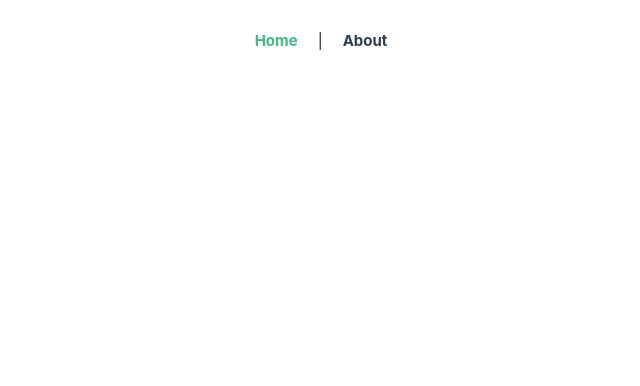
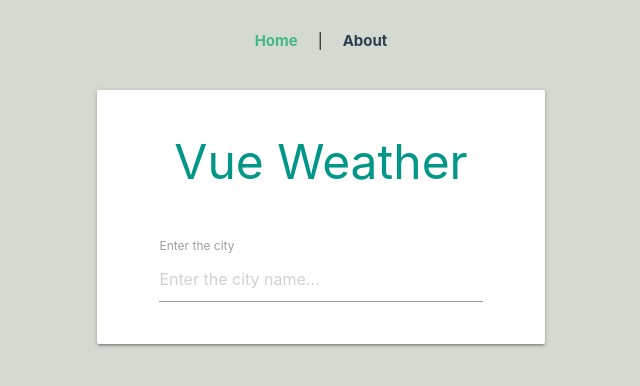
Before and after one commit to thewolfcommander/vue-weather, a Vue app: page / in a window 1280 px wide. Shown: the top 386 px of the page, without its empty margins (319-959 px from the left). Built offline with nearby package versions, Linux system fonts and the light colour scheme.

Commit message:
Adding axios

```diff
--- a/src/App.vue
+++ b/src/App.vue
@@ -9,6 +9,10 @@
 </template>
 
 <style>
+
+body {
+  background: #d4d9d1;
+}
 
 #nav {
   padding: 30px;
--- a/src/views/Home.vue
+++ b/src/views/Home.vue
@@ -1,5 +1,23 @@
 <template>
   <div class="home">
+    <div class="card">
+      <div class="card-title">
+        <h2 class="teal-text center">Vue Weather</h2>
+      </div>
+      <div class="card-content">
+        <form>
+          <div class="field">
+            <label for="location">Enter the city</label>
+            <input type="text" name="location" v-model="city" placeholder="Enter the city name...">
+          </div>
+        </form>
+      </div>
+      <div class="card-footer">
+        <div class="weather-report">
+
+        </div>
+      </div>
+    </div>
   </div>
 </template>
 
@@ -9,8 +27,24 @@ export default {
   name: 'Home',
   data() {
     return {
-
+      city: null,
     }
   }
 }
 </script>
+
+<style>
+.home {
+  display: flex;
+  justify-content: center;
+}
+
+.home .card {
+  padding: 10px 3%;
+  max-width: 600px;
+}
+
+.home h2 {
+  font-size: 2em;
+}
+</style>
```
